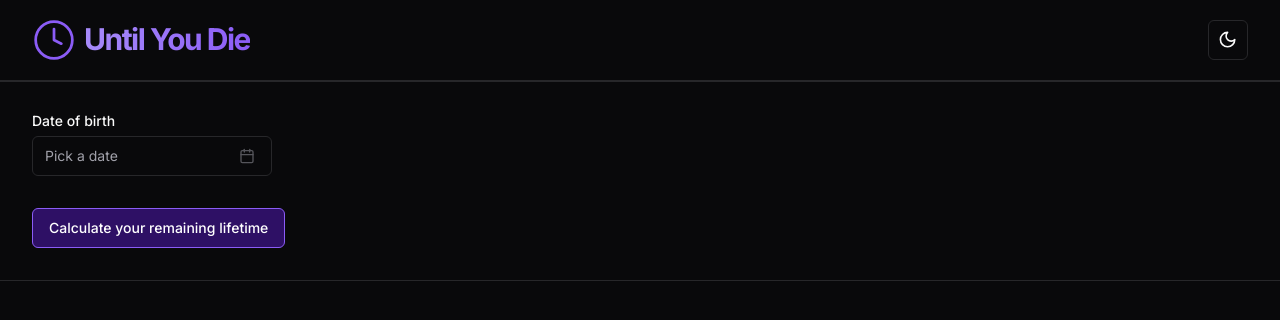
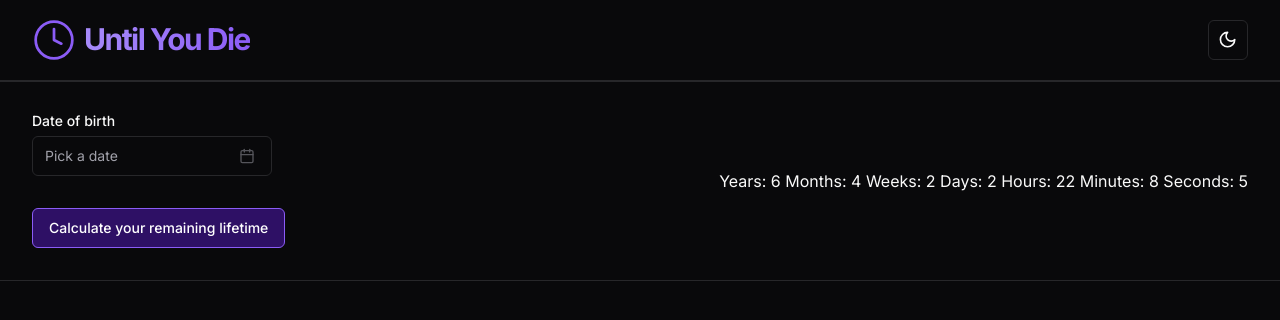
Before and after one commit to schufot/until-you-die, a Next.js app: page / in a window 1280 px wide. Shown: the top 320 px of the page. Built offline with nearby package versions, Linux system fonts and the light colour scheme.

Commit message:
add time difference logic

```diff
--- a/app/(page)/page.tsx
+++ b/app/(page)/page.tsx
@@ -1,5 +1,6 @@
 
 import { DatePicker } from '@/components/DatePicker'
+import Timer from '@/components/Timer'
 import { Button } from '@/components/ui/button'
 import React from 'react'
 
@@ -9,7 +10,7 @@ function page() {
         <div className="border-b bg-card">
             <div className="container flex flex-wrap items-center justify-between gap-6 py-8">
                 <DatePicker/>
-
+                <Timer/>
             </div>
         </div>
     </div>
--- a/app/layout.tsx
+++ b/app/layout.tsx
@@ -1,9 +1,7 @@
 import type { Metadata } from "next";
 import { Inter } from "next/font/google";
 import "./globals.css";
-import { RootProvider } from "react-day-picker";
 import RootProviders from "@/components/providers/RootProviders";
-import Navbar from "@/components/Navbar";
 
 const inter = Inter({ subsets: ["latin"] });
 
--- /dev/null
+++ b/components/Timer.tsx
@@ -0,0 +1,52 @@
+"use client";
+
+import React, { useEffect, useState } from 'react'
+
+function Timer() {
+    const [years, setYears] = useState(0);
+    const [months, setMonths] = useState(0);
+    const [weeks, setWeeks] = useState(0);
+    const [days, setDays] = useState(0);
+    const [hours, setHours] = useState(0);
+    const [minutes, setMinutes] = useState(0);
+    const [seconds, setSeconds] = useState(0);
+
+    useEffect(() => {
+
+        const target = new Date("12/30/2030 18:00:00"); // Daten vom statistischen Bundesamt bzw. Todestag
+        const interval = setInterval(() => {
+            const now = new Date() // Birthdate vom User
+            const difference = target.getTime() - now.getTime();
+
+            const y = Math.floor(difference / 31556952000);
+            setYears(y);
+
+            const m = Math.floor((difference % 31556952000) / 2629746000);
+            setMonths(m);
+
+            const w = Math.floor((difference % 2629746000) / 604800000);
+            setWeeks(w);
+
+            const d = Math.floor((difference % 604800000) / 86400000);
+            setDays(d);
+
+            const h = Math.floor((difference % 86400000) / 3600000) -1;
+            setHours(h);
+
+            const mi = Math.floor((difference % 3600000) / 60000);
+            setMinutes(mi);
+
+            const s = Math.floor((difference % 60000) / 1000);
+            setSeconds(s);
+
+        }, 1000)
+
+        return () => clearInterval(interval)
+    }, [])
+
+  return (
+    <div>Years: {years} Months: {months} Weeks: {weeks} Days: {days} Hours: {hours} Minutes: {minutes} Seconds: {seconds}</div>
+  )
+}
+
+export default Timer
```
